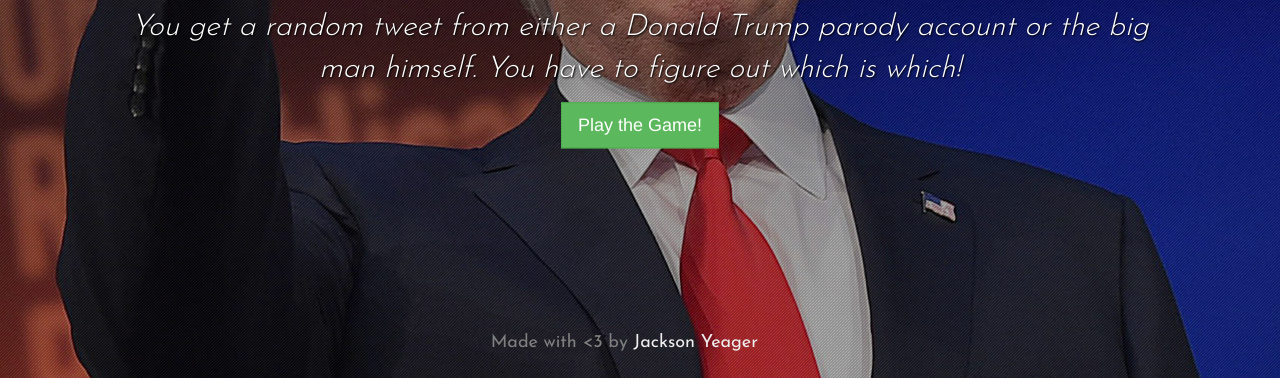
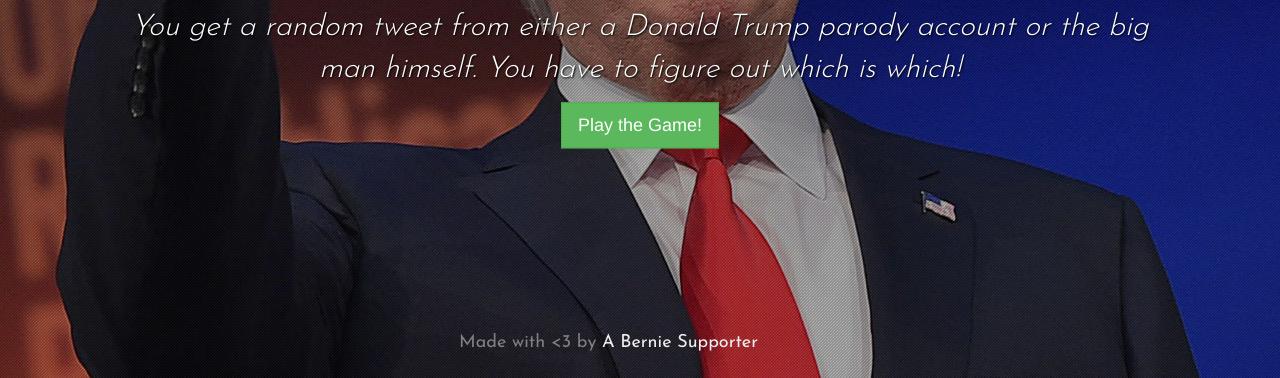
Before and after one commit to VolitionDevelopment/trump-or-false, a website: page index.html in a window 1280 px wide. Shown: the part 422-800 px from the top of the page. Drawn offline with nearby package versions, Linux system fonts and the light colour scheme; some packages are replaced by stand-ins of ours.

Commit message:
Changed footer

```diff
--- a/index.html
+++ b/index.html
@@ -36,7 +36,7 @@
 
     <div class="footer">
         <ul class="center">
-            <li>Made with &lt;3 by <a href="http://volition-dev.com">Jackson Yeager</a></li>
+            <li>Made with &lt;3 by <a href="https://github.com/VolitionDevelopment">A Bernie Supporter</a></li>
         </ul>
     </div>
 </div>
```
